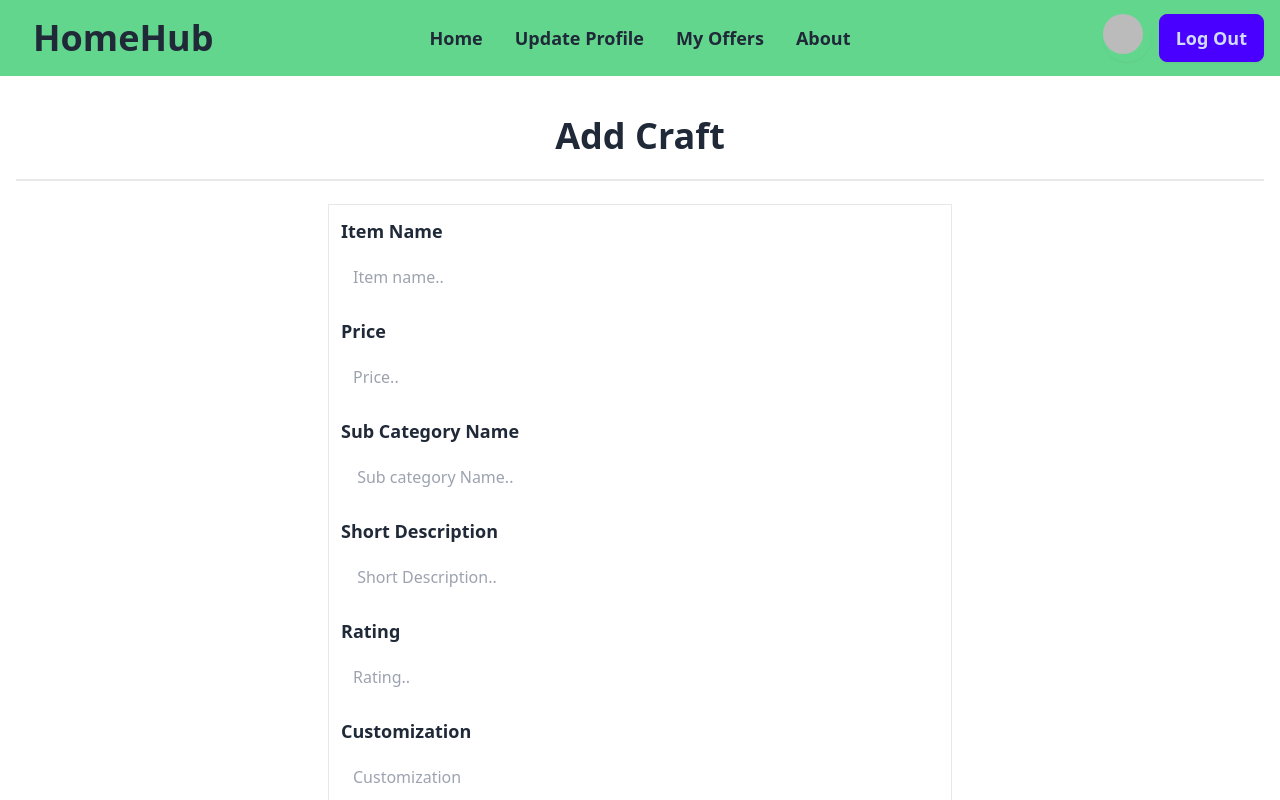
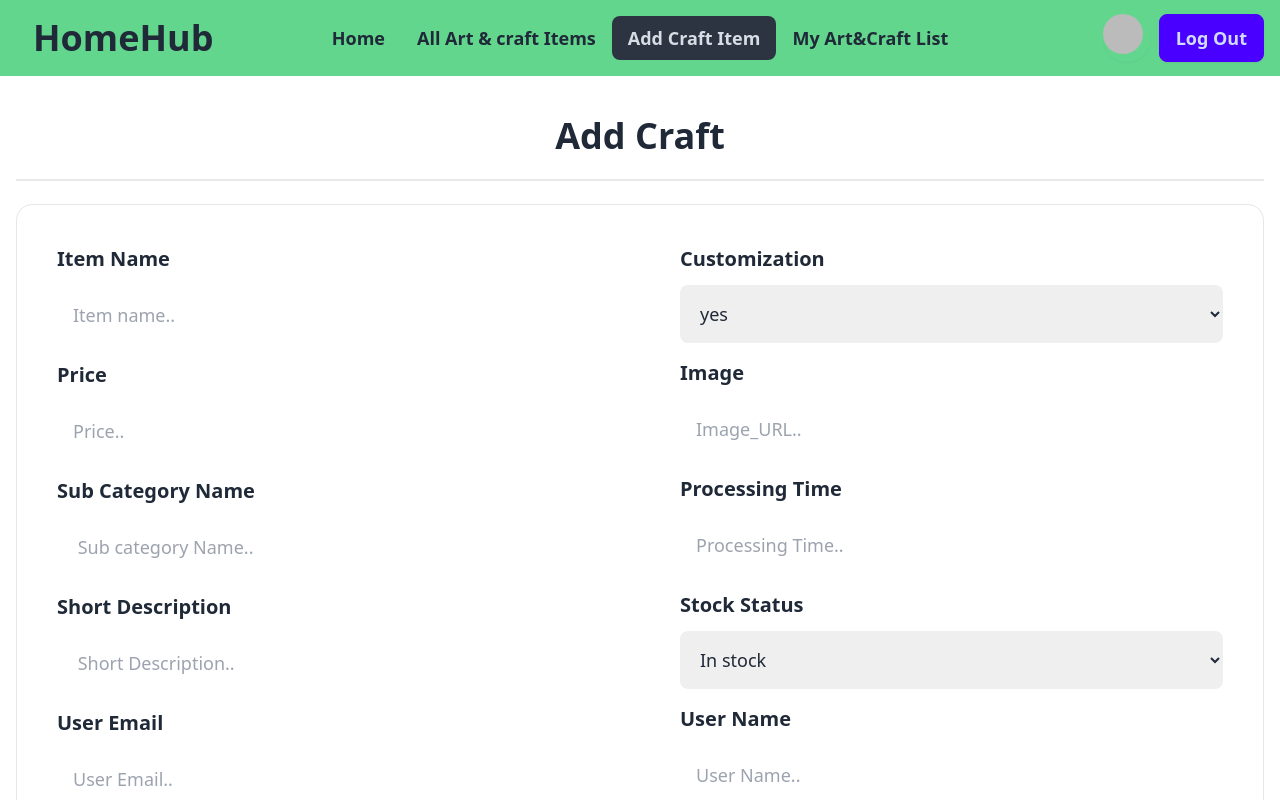
Before and after one commit to Rkb-Hasan/CraftCorner, a React (Vite) app: page /addCraftItem in a window 1280 px wide. Shown: the top 800 px of the page. Built offline with nearby package versions, Linux system fonts and the light colour scheme; no server answers; sample sign-in values are in the browser's storage.

Commit message:
added the all craft page and view details

```diff
--- a/src/Pages/AddCraftItem/AddCraftItem.jsx
+++ b/src/Pages/AddCraftItem/AddCraftItem.jsx
@@ -15,6 +15,8 @@ const AddCraftItem = () => {
     const userName = form.userName.value;
     const userEmail = form.userEmail.value;
     const customization = form.customization.value;
+    const shortDescription = form.shortDescription.value;
+    const stockStatus = form.stockStatus.value;
     // https://i.ibb.co/1RM7C7J/7-01-1024x683.jpg
 
     const newCraft = {
@@ -27,6 +29,8 @@ const AddCraftItem = () => {
       processingTime,
       userEmail,
       userName,
+      shortDescription,
+      stockStatus,
     };
     console.log(newCraft);
 
@@ -56,10 +60,12 @@ const AddCraftItem = () => {
       <div className="divider"></div>
       <form
         onSubmit={handleAddCraft}
-        className="border w-1/2 mx-auto p-3 space-y-4"
+        className="border rounded-2xl mx-auto lg:p-10 p-5 "
       >
-        <div className="space-y-2">
-          <label htmlFor="name" className="text-lg font-bold ">
+        <div className="grid lg:grid-cols-2 lg:gap-20 mb-4">
+          <div className="space-y-4">
+            <div className="space-y-3">
+              <label htmlFor="name" className="lg:text-xl text-lg font-bold ">
                 Item Name
               </label>
               <br />
@@ -67,11 +73,11 @@ const AddCraftItem = () => {
                 type="text"
                 name="name"
                 placeholder="Item name.."
-            className="p-3 w-full"
+                className="lg:p-4 p-2 rounded-lg w-full lg:text-lg"
               />
             </div>
-        <div className="space-y-2">
-          <label htmlFor="price" className="text-lg font-bold ">
+            <div className="space-y-3">
+              <label htmlFor="price" className="lg:text-xl text-lg font-bold ">
                 Price
               </label>
               <br />
@@ -79,11 +85,14 @@ const AddCraftItem = () => {
                 type="text"
                 name="price"
                 placeholder="Price.."
-            className="p-3 w-full"
+                className="lg:p-4 p-2 rounded-lg w-full lg:text-lg"
               />
             </div>
-        <div className="space-y-2">
-          <label htmlFor="subCategoryName" className="text-lg font-bold ">
+            <div className="space-y-3">
+              <label
+                htmlFor="subCategoryName"
+                className="lg:text-xl text-lg font-bold "
+              >
                 Sub Category Name
               </label>
               <br />
@@ -91,11 +100,14 @@ const AddCraftItem = () => {
                 type="text"
                 name="subCategoryName"
                 placeholder=" Sub category Name.."
-            className="p-3 w-full"
+                className="lg:p-4 p-2 rounded-lg w-full lg:text-lg"
               />
             </div>
-        <div className="space-y-2">
-          <label htmlFor="shortDescription" className="text-lg font-bold ">
+            <div className="space-y-3">
+              <label
+                htmlFor="shortDescription"
+                className="lg:text-xl text-lg font-bold "
+              >
                 Short Description
               </label>
               <br />
@@ -103,11 +115,26 @@ const AddCraftItem = () => {
                 type="text"
                 name="shortDescription"
                 placeholder=" Short Description.."
-            className="p-3 w-full"
+                className="lg:p-4 p-2 rounded-lg w-full lg:text-lg"
               />
             </div>
-        <div className="space-y-2">
-          <label htmlFor="rating" className="text-lg font-bold ">
+            <div className="space-y-3">
+              <label
+                htmlFor="userEmail "
+                className="lg:text-xl text-lg font-bold "
+              >
+                User Email
+              </label>
+              <br />
+              <input
+                type="email"
+                name="userEmail"
+                placeholder="User Email.."
+                className="lg:p-4 p-2 rounded-lg w-full lg:text-lg"
+              />
+            </div>
+            <div className="space-y-3">
+              <label htmlFor="rating" className="lg:text-xl text-lg font-bold ">
                 Rating
               </label>
               <br />
@@ -115,23 +142,35 @@ const AddCraftItem = () => {
                 type="text"
                 name="rating"
                 placeholder="Rating.."
-            className="p-3 w-full"
+                className="lg:p-4 p-2 rounded-lg w-full lg:text-lg"
               />
             </div>
-        <div className="space-y-2">
-          <label htmlFor="customization" className="text-lg font-bold ">
+          </div>
+          <div className="space-y-4">
+            <div className="space-y-3">
+              <label
+                htmlFor="customization"
+                className="lg:text-xl text-lg font-bold "
+              >
                 Customization
               </label>
               <br />
-          <input
+              {/* <input
                 type="text"
                 name="customization"
                 placeholder="Customization"
-            className="p-3 w-full"
-          />
+                className="lg:p-4 p-2 rounded-lg w-full lg:text-lg"
+              /> */}
+              <select
+                name="customization"
+                className="lg:p-4 p-2  rounded-lg w-full lg:text-lg"
+              >
+                <option value="yes">yes</option>
+                <option value="no">no</option>
+              </select>
             </div>
-        <div className="space-y-2">
-          <label htmlFor="image" className="text-lg font-bold ">
+            <div className="space-y-3">
+              <label htmlFor="image" className="lg:text-xl text-lg font-bold ">
                 Image
               </label>
               <br />
@@ -139,11 +178,14 @@ const AddCraftItem = () => {
                 type="text"
                 name="image"
                 placeholder="Image_URL.."
-            className="p-3 w-full"
+                className="lg:p-4 p-2 rounded-lg w-full lg:text-lg"
               />
             </div>
-        <div className="space-y-2">
-          <label htmlFor="processingTime" className="text-lg font-bold ">
+            <div className="space-y-3">
+              <label
+                htmlFor="processingTime"
+                className="lg:text-xl text-lg font-bold "
+              >
                 Processing Time
               </label>
               <br />
@@ -151,35 +193,38 @@ const AddCraftItem = () => {
                 type="text"
                 name="processingTime"
                 placeholder="Processing Time.."
-            className="p-3 w-full"
+                className="lg:p-4 p-2 rounded-lg w-full lg:text-lg"
               />
             </div>
-        <div className="space-y-2">
-          <label htmlFor="stockStatus " className="text-lg font-bold ">
+            <div className="space-y-3">
+              <label
+                htmlFor="stockStatus "
+                className="lg:text-xl text-lg font-bold "
+              >
                 Stock Status
               </label>
               <br />
-          <input
+              {/* <input
                 type="text"
                 name="stockStatus"
                 placeholder="Stock Status.."
-            className="p-3 w-full"
-          />
+                className="lg:p-4 p-2 rounded-lg w-full lg:text-lg"
+              /> */}
+
+              <select
+                name="stockStatus"
+                className="lg:p-4 p-2  rounded-lg w-full lg:text-lg"
+              >
+                <option value="- In stock">In stock</option>
+                <option value="Made to Order">Made to Order</option>
+              </select>
             </div>
-        <div className="space-y-2">
-          <label htmlFor="userEmail " className="text-lg font-bold ">
-            User Email
-          </label>
-          <br />
-          <input
-            type="email"
-            name="userEmail"
-            placeholder="User Email.."
-            className="p-3 w-full"
-          />
-        </div>
-        <div className="space-y-2">
-          <label htmlFor="userName " className="text-lg font-bold ">
+
+            <div className="space-y-3">
+              <label
+                htmlFor="userName "
+                className="lg:text-xl text-lg font-bold "
+              >
                 User Name
               </label>
               <br />
@@ -187,8 +232,10 @@ const AddCraftItem = () => {
                 type="text"
                 name="userName"
                 placeholder="User Name.."
-            className="p-3 w-full"
+                className="lg:p-4 p-2 rounded-lg w-full lg:text-lg"
               />
+            </div>
+          </div>
         </div>
 
         <input
--- /dev/null
+++ b/src/Pages/AllCraft/AllCraft.jsx
@@ -0,0 +1,60 @@
+import { Link, useLoaderData } from "react-router-dom";
+import { FaStar } from "react-icons/fa6";
+const AllCraft = () => {
+  const allCrafts = useLoaderData();
+  return (
+    <div>
+      <h3>All : {allCrafts.length}</h3>
+
+      <div className="overflow-x-auto">
+        <table className="table text-base">
+          {/* head */}
+          <thead>
+            <tr className="lg:text-xl text-lg">
+              <th>Name & Ratings</th>
+              <th>Subcategory Name</th>
+              <th>Price</th>
+            </tr>
+          </thead>
+          <tbody>
+            {/* row 1 */}
+            {allCrafts.map((craft) => (
+              <tr key={craft._id}>
+                <td>
+                  <div className="flex items-center gap-3">
+                    <div className="avatar">
+                      <div className="mask mask-squircle w-12 h-12">
+                        <img
+                          src={craft.image}
+                          alt="Avatar Tailwind CSS Component"
+                        />
+                      </div>
+                    </div>
+                    <div>
+                      <div className="font-bold lg:text-lg ">{craft.name}</div>
+                      <div className=" flex gap-1  items-center">
+                        {craft.rating}{" "}
+                        <FaStar className="text-md text-orange-400" />{" "}
+                      </div>
+                    </div>
+                  </div>
+                </td>
+                <td>{craft.subCategoryName}</td>
+                <td>{craft.price}</td>
+                <th>
+                  <Link to={`/craft/${craft._id}`}>
+                    <button className="btn btn-primary font-bold ">
+                      View Details
+                    </button>
+                  </Link>
+                </th>
+              </tr>
+            ))}
+          </tbody>
+        </table>
+      </div>
+    </div>
+  );
+};
+
+export default AllCraft;
--- /dev/null
+++ b/src/Pages/CraftDetails/CraftDetails.jsx
@@ -0,0 +1,54 @@
+import { Link, useLoaderData } from "react-router-dom";
+import { FaStar } from "react-icons/fa6";
+const CraftDetails = () => {
+  const craft = useLoaderData();
+
+  const {
+    name,
+    price,
+    subCategoryName,
+    customization,
+    rating,
+    image,
+    processingTime,
+    userEmail,
+    userName,
+    shortDescription,
+    stockStatus,
+  } = craft;
+  //   console.log(craft);
+  return (
+    <div
+      className="hero min-h-screen"
+      style={{ backgroundImage: `url(${image})` }}
+    >
+      <div className="hero-overlay bg-opacity-60"></div>
+      <div className=" text-center text-neutral-content">
+        <div className="border p-5 rounded-2xl bg-slate-400 bg-opacity-5 hover:bg-opacity-15 duration-300 hover:scale-110">
+          <h1 className="mb-5 text-5xl font-bold">
+            {name} <span className="text-base font-bold">({stockStatus})</span>
+          </h1>
+          <p className="mb-5">{shortDescription}</p>
+          <p className="font-bold">
+            Processed Time of this beautiful work is {processingTime}{" "}
+          </p>
+
+          <p className="font-bold flex justify-center items-center">
+            <span> Users Rating of this work is - {rating} </span>
+            <FaStar className="text-sm text-orange-400" />{" "}
+          </p>
+          <p className="font-bold">Can Customize? : "{customization}"</p>
+          <p className="font-bold">Available at only - {price}</p>
+          <div className="flex justify-center items-center gap-2">
+            <span>See more products of {subCategoryName} category?</span>
+            <Link to="/">
+              <button className="btn btn-sm btn-primary">See More</button>
+            </Link>
+          </div>
+        </div>
+      </div>
+    </div>
+  );
+};
+
+export default CraftDetails;
--- a/src/Pages/Home/Craft/Craft.jsx
+++ b/src/Pages/Home/Craft/Craft.jsx
@@ -2,6 +2,7 @@ import { Link } from "react-router-dom";
 
 const Craft = ({ craft }) => {
   const {
+    _id,
     name,
     price,
     subCategoryName,
@@ -11,6 +12,8 @@ const Craft = ({ craft }) => {
     processingTime,
     userEmail,
     userName,
+    shortDescription,
+    stockStatus,
   } = craft;
 
   return (
@@ -58,7 +61,7 @@ const Craft = ({ craft }) => {
         </div> */}
 
         <div>
-          <Link to="">
+          <Link to={`/craft/${_id}`}>
             <button className=" btn w-full bg-green-500 font-bold text-lg ">
               View Details
             </button>
--- a/src/Pages/Shared/Navbar.jsx
+++ b/src/Pages/Shared/Navbar.jsx
@@ -1,11 +1,11 @@
 import { useContext } from "react";
 import { Link, NavLink } from "react-router-dom";
 import { AuthContext } from "../../Providers/AuthProvider/AuthProvider";
-// import { toast } from "react-toastify";
+import { toast } from "react-toastify";
 
 const Navbar = () => {
   const { user, logOut, loading } = useContext(AuthContext);
-
+  // console.log(user.photoURL);
   const handleLogOut = () => {
     logOut()
       .then((result) => {
@@ -22,20 +22,20 @@ const Navbar = () => {
         <NavLink to="/">Home</NavLink>
       </li>
       <li>
-        <NavLink to="/update">Update Profile</NavLink>
+        <NavLink to="/allCraft">All Art & craft Items</NavLink>
       </li>
       <li>
-        <NavLink to="/offers">My Offers</NavLink>
+        <NavLink to="/addCraftItem">Add Craft Item</NavLink>
       </li>
       <li>
-        <NavLink to="/about">About</NavLink>
+        <NavLink to="/about">My Art&Craft List</NavLink>
       </li>
     </>
   );
 
   return (
     <div className="bg-green-500 bg-opacity-70">
-      <div className="navbar max-w-7xl mx-auto px-4  ">
+      <div className="navbar  mx-auto px-4  ">
         <div className="navbar-start">
           <div className="dropdown">
             <div tabIndex={0} role="button" className="btn btn-ghost lg:hidden">
@@ -96,11 +96,18 @@ const Navbar = () => {
               <span className="loading loading-spinner loading-md "></span>
             </div>
           ) : (
-            <Link to="/login">
-              <button className="btn font-bold btn-primary lg:text-lg ">
-                Login
-              </button>
-            </Link>
+            <div className="space-x-2">
+              <Link to="/login">
+                <button className="btn font-bold btn-primary lg:text-lg ">
+                  Login
+                </button>
+              </Link>
+              <Link to="/register">
+                <button className="btn font-bold btn-primary lg:text-lg ">
+                  Register
+                </button>
+              </Link>
+            </div>
           )}
         </div>
       </div>
--- a/src/Router/Router.jsx
+++ b/src/Router/Router.jsx
@@ -5,6 +5,10 @@ import AddCraftItem from "./../Pages/AddCraftItem/AddCraftItem";
 import Login from "../Pages/Login/Login";
 import Home from "../Pages/Home/Home";
 import Crafts from "../Pages/Home/Crafts/Crafts";
+import Register from "./../Pages/Register/Register";
+import PrivateRoute from "./PrivateRoute/PrivateRoute";
+import AllCraft from "../Pages/AllCraft/AllCraft";
+import CraftDetails from "../Pages/CraftDetails/CraftDetails";
 const router = createBrowserRouter([
   {
     path: "/",
@@ -27,8 +31,31 @@ const router = createBrowserRouter([
         element: <Login></Login>,
       },
       {
+        path: "/register",
+        element: <Register></Register>,
+      },
+      {
+        path: "/allCraft",
+        element: <AllCraft></AllCraft>,
+        loader: () => fetch("http://localhost:5000/crafts"),
+      },
+      {
         path: "/addCraftItem",
-        element: <AddCraftItem></AddCraftItem>,
+        element: (
+          <PrivateRoute>
+            <AddCraftItem></AddCraftItem>
+          </PrivateRoute>
+        ),
+      },
+      {
+        path: "/craft/:id",
+        element: (
+          <PrivateRoute>
+            <CraftDetails></CraftDetails>
+          </PrivateRoute>
+        ),
+        loader: ({ params }) =>
+          fetch(`http://localhost:5000/crafts/${params.id}`),
       },
     ],
   },
```
Also changed, not shown: src/Firebase/firebase.config.js (+6 -10 lines), src/Pages/Home/Crafts/Crafts.jsx (+10 -5 lines). Lines whose indentation alone changed are shown as unchanged.
